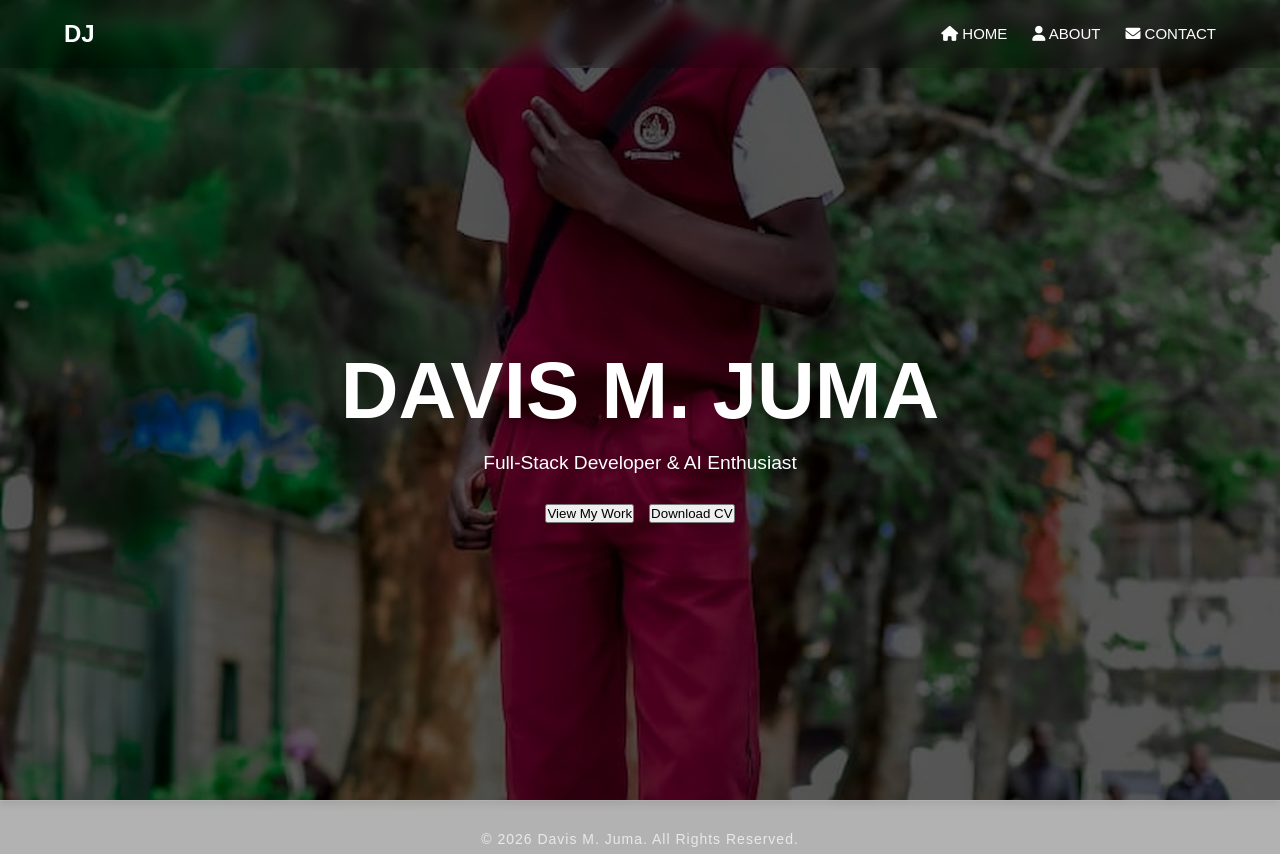
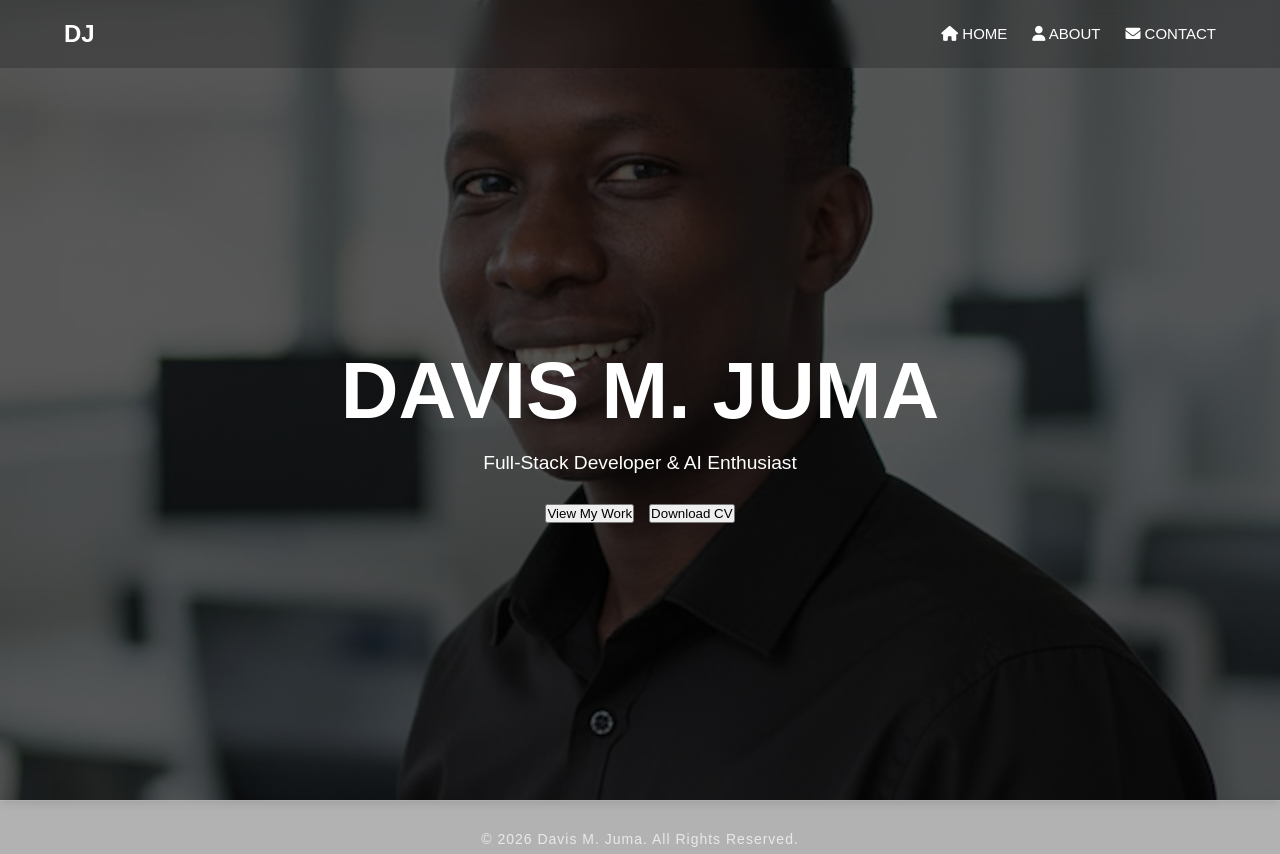
Before and after one commit to Davis-Juma/davis-juma.github.io, a plain HTML site: page index.html in a window 1280 px wide. Shown: the top 854 px of the page. Drawn offline with Linux system fonts and the light colour scheme.

```diff
--- a/back.css
+++ b/back.css
@@ -52,7 +52,7 @@
 .banner {
     width: 100%;
     min-height: 100vh; /* Changed to min-height for long content */
-    background-image: linear-gradient(rgba(0,0,0,0.65), rgba(0,0,0,0.65)), url("IMG-20241023-WA0044.jpg");
+    background-image: linear-gradient(rgba(0,0,0,0.65), rgba(0,0,0,0.65)), url("dhlfblc_082624\ \(1\).jpg");
     background-size: cover;
     background-position: center;
     background-attachment: fixed;
```
